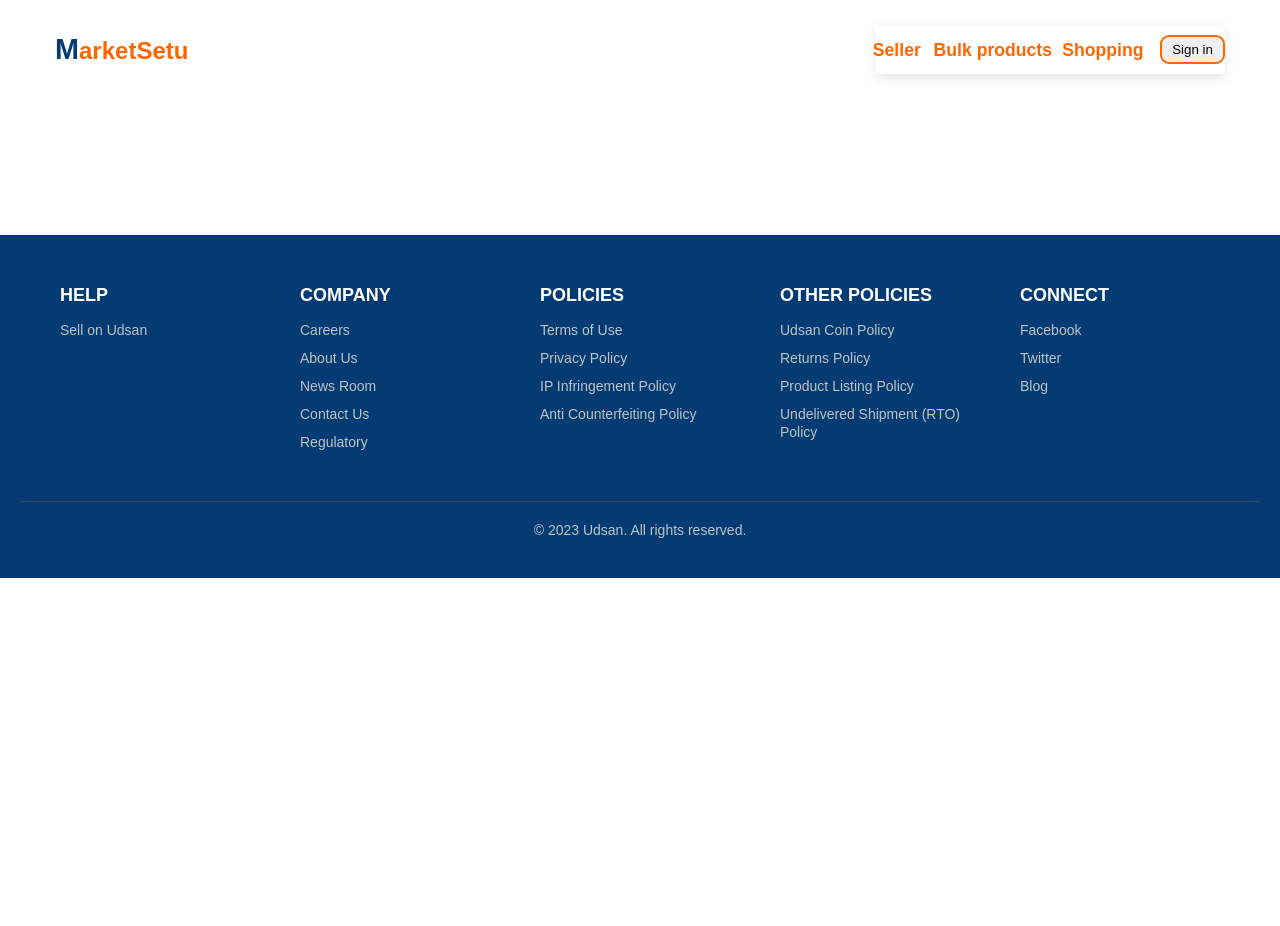
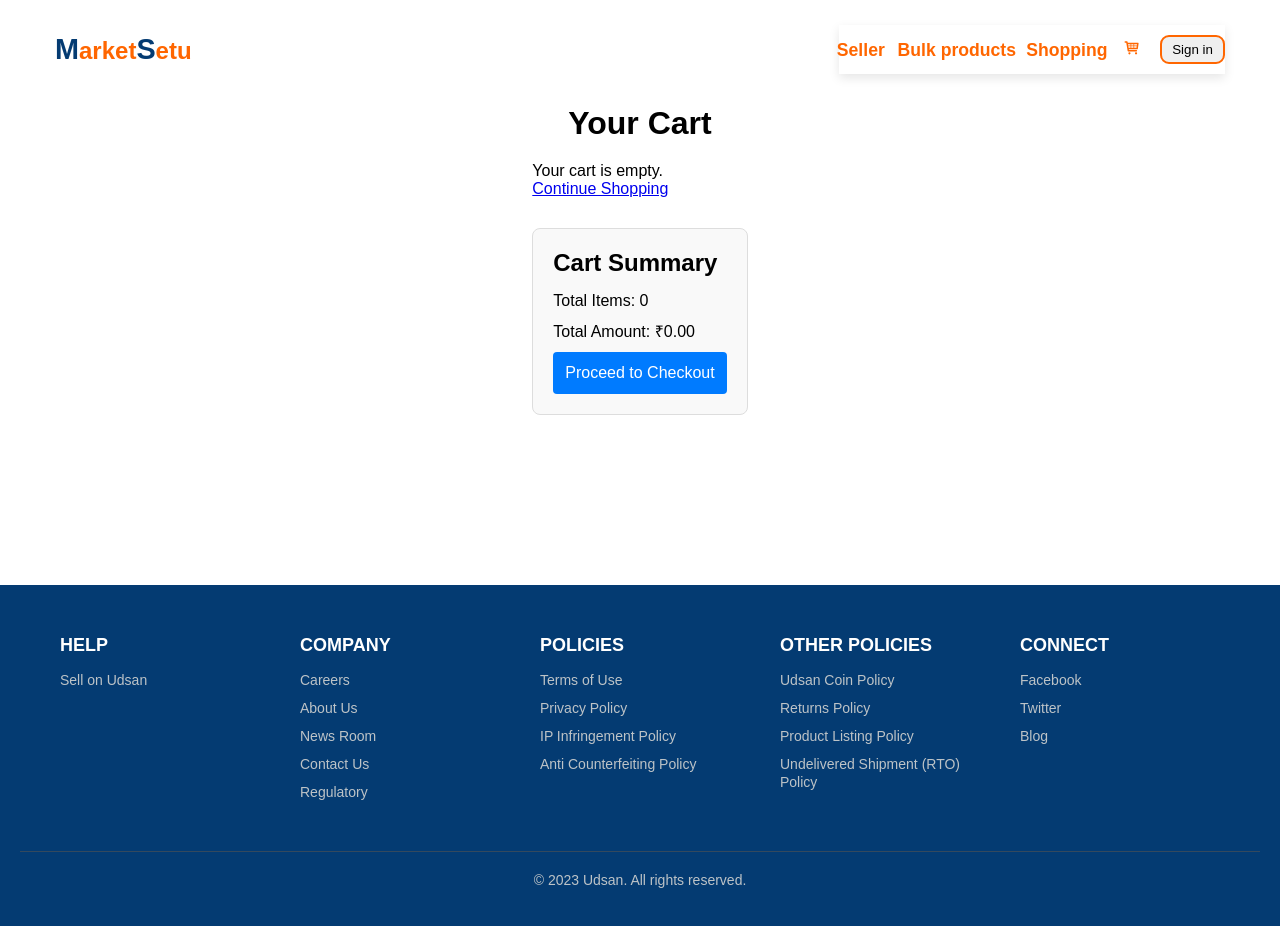
Before and after one commit to Tejaskhope21/markrtplace-App, a React (Vite) app in the folder Frontend/: page /placeorder in a window 1280 px wide. Before the commit the page ends 800 px from the top, so only its background shows below. Built offline with nearby package versions, Linux system fonts and the light colour scheme.

Commit message:
add a placeorder component

```diff
--- a/Frontend/src/App.jsx
+++ b/Frontend/src/App.jsx
@@ -11,6 +11,7 @@ import Cart from "./Pages/Cart/Cart";
 import ShoppingProduct from "./Pages/ShoppingProduct/ShoppingProduct";
 import BuyNow from "./Pages/BuyNow/BuyNow";
 import Buy_B2C from "./Pages/Buy_B2C/Buy_B2C";
+import PlaceOrder from "./Pages/PlaceOrder/PlaceOrder";
 function App() {
   const [showLogin, setShowLogin] = useState(false);
 
@@ -27,6 +28,7 @@ function App() {
           <Route path="/shop" element={<ShoppingProduct />} />
           <Route path="/buy" element={<BuyNow />} />
           <Route path="/buy_b2c" element={<Buy_B2C />} />
+          <Route path="/placeorder" element={<PlaceOrder />} />
         </Routes>
       <Footer />
       </div>
--- a/Frontend/src/Pages/BuyNow/BuyNow.jsx
+++ b/Frontend/src/Pages/BuyNow/BuyNow.jsx
@@ -1,9 +1,11 @@
-import React, { useState } from "react";
+import React, { useContext, useState } from "react";
 import "./BuyNow.css";
 import { item_list } from "../../assets/data"; // Adjust the import path as needed
 import { useLocation } from "react-router-dom";
+import { StoreContext } from "../../components/context/StoreProvider";
 
 function BuyNow() {
+  const { cartitem, addToCart, removeFromcart } = useContext(StoreContext);
   const [selectedImageIndex, setSelectedImageIndex] = useState(0);
   const [quantity, setQuantity] = useState(""); // Changed from 1 to "" (empty string)
 
@@ -45,6 +47,11 @@ function BuyNow() {
     return quantity !== ""
       ? (pricePerPiece * Number(quantity)).toFixed(2)
       : "0.00";
+  };
+
+  const handleBuyNow = () => {
+    const totalPrice = calculateTotalPrice();
+    addToCart(productId, Number(quantity), Number(totalPrice));
   };
 
   return (
@@ -164,7 +171,18 @@ function BuyNow() {
 
           <div className="actions">
             <button className="send-inquiry">Send inquiry</button>
-            <button className="send-inquiry"onClick={()=>{}}>Buy Now</button>
+            {!cartitem[productId] ? (
+              <button className="send-inquiry" onClick={handleBuyNow}>
+                Buy Now
+              </button>
+            ) : (
+              <button
+                className="send-inquiry"
+                onClick={() => removeFromcart(productId)}
+              >
+                Cancel
+              </button>
+            )}
           </div>
 
           <div className="protections">
--- a/Frontend/src/Pages/Buy_B2C/Buy_B2C.jsx
+++ b/Frontend/src/Pages/Buy_B2C/Buy_B2C.jsx
@@ -2,11 +2,10 @@ import React, { useState } from 'react';
 import './Buy_B2C.css';
 import { useLocation } from 'react-router-dom';
 import { productcategory } from '../../assets/b_to_c_data';
-// Sample data (replace with your actual data import)
-
 
 function Buy_B2C() {
   const [selectedImageIndex, setSelectedImageIndex] = useState(0); // State to track the main image index
+  const [quantity, setQuantity] = useState(1); // State to track the quantity of the product
 
   const location = useLocation();
   const queryParams = new URLSearchParams(location.search);
@@ -19,6 +18,31 @@ function Buy_B2C() {
   // Handle thumbnail click to update the main image
   const handleThumbnailClick = (index) => {
     setSelectedImageIndex(index);
+  };
+
+  // Handle quantity change
+  const handleQuantityChange = (e) => {
+    const value = Math.max(product.MOQ || 1, Math.min(1000, Number(e.target.value)));
+    setQuantity(value);
+  };
+
+  // Calculate total price based on quantity
+  const calculateTotalPrice = () => {
+    return (product.price * quantity).toFixed(2);
+  };
+
+  // Handle place order
+  const handlePlaceOrder = () => {
+    const totalPrice = calculateTotalPrice();
+    const orderDetails = {
+      productId: product.id,
+      productName: product.name,
+      quantity: quantity,
+      totalPrice: totalPrice,
+    };
+    console.log("Placing order:", orderDetails);
+    // Add your order placement logic here (e.g., API call, add to cart, etc.)
+    alert(`Order placed successfully! Total: $${totalPrice}`);
   };
 
   if (!product) {
@@ -72,6 +96,20 @@ function Buy_B2C() {
           <p className="price">${product.price.toFixed(2)}</p>
           <p className="moq">MOQ: {product.MOQ} pieces</p>
 
+          {/* Quantity Input Section */}
+          <div className="quantity-section">
+            <h3>Quantity</h3>
+            <input
+              type="number"
+              min={product.MOQ || 1}
+              max="1000"
+              value={quantity}
+              onChange={handleQuantityChange}
+              className="quantity-input"
+            />
+            <p className="total-price">Total: ${calculateTotalPrice()}</p>
+          </div>
+
           <div className="specifications">
             <h3>Specifications</h3>
             {product.specifications && (
@@ -97,7 +135,9 @@ function Buy_B2C() {
 
           <div className="actions">
             <button className="send-inquiry">Send inquiry</button>
-            <button className="send-inquiry">Buy Now</button>
+            <button className="place-order" onClick={handlePlaceOrder}>
+              Place Order
+            </button>
           </div>
 
           <div className="protections">
--- a/Frontend/src/Pages/PlaceOrder/PlaceOrder.jsx
+++ b/Frontend/src/Pages/PlaceOrder/PlaceOrder.jsx
@@ -1,14 +1,99 @@
-import React from 'react'
-import './PlaceOrder'
+import React, { useContext } from "react";
+import "./PlaceOrder.css"; // Ensure you have this CSS file
+import { StoreContext } from "../../components/context/StoreProvider"; // Adjust the import path as needed
+
 function PlaceOrder() {
+  const { cartitem = {}, item_list = [], b2c_items = [], removeFromcart, isLoading } = useContext(StoreContext);
+
+  // Calculate total amount
+  const calculateTotalAmount = () => {
+    let total = 0;
+    for (const itemId in cartitem) {
+      if (cartitem[itemId]?.quantity > 0) {
+        // Check if the item is from B2B or B2C
+        const product = item_list.find((item) => item.id === Number(itemId)) ||
+                        b2c_items.find((item) => item.id === Number(itemId));
+        if (product) {
+          total += parseFloat(cartitem[itemId].totalPrice || 0);
+        }
+      }
+    }
+    return total.toFixed(2);
+  };
+
+  // Handle checkout
+  const handleCheckout = () => {
+    // Implement your checkout logic here
+    console.log("Proceeding to checkout...");
+  };
+
+  if (isLoading) {
+    return <p>Loading...</p>;
+  }
 
   return (
-    <div className='placeorder'>
+    <div className="placeorder">
       <div className="placeorder-content">
+        <h1>Your Cart</h1>
+        {Object.keys(cartitem).length === 0 ? (
+          <div className="empty-cart">
+            <p>Your cart is empty.</p>
+            <a href="/products">Continue Shopping</a>
+          </div>
+        ) : (
+          <div className="cart-items">
+            {Object.keys(cartitem).map((itemId) => {
+              // Find the product in either B2B or B2C items
+              const product = item_list.find((item) => item.id === Number(itemId)) ||
+                             b2c_items.find((item) => item.id === Number(itemId));
+              if (!product || cartitem[itemId].quantity === 0) return null;
 
+              return (
+                <div key={itemId} className="cart-item">
+                  <div className="item-image">
+                    <img
+                      src={product.images?.[0] || "default-image-url"}
+                      alt={product.name || "Product Image"}
+                    />
+                  </div>
+                  <div className="item-details">
+                    <h2>{product.name}</h2>
+                    {/* Display price based on product type */}
+                    {product.price_per_piece ? (
+                      <p>
+                        Price: ₹
+                        {product.price_per_piece["50-499"]?.toFixed(2) || "N/A"} per piece
+                      </p>
+                    ) : (
+                      <p>Price: ₹{product.price?.toFixed(2) || "N/A"}</p>
+                    )}
+                    <p>Quantity: {cartitem[itemId].quantity}</p>
+                    <p>Total: ₹{cartitem[itemId].totalPrice}</p>
+                  </div>
+                  <button
+                    className="remove-button"
+                    onClick={() => removeFromcart(itemId)}
+                    aria-label={`Remove ${product.name} from cart`}
+                  >
+                    Remove
+                  </button>
+                </div>
+              );
+            })}
+          </div>
+        )}
+
+        <div className="cart-summary">
+          <h2>Cart Summary</h2>
+          <p>Total Items: {Object.keys(cartitem).length}</p>
+          <p>Total Amount: ₹{calculateTotalAmount()}</p>
+          <button className="checkout-button" onClick={handleCheckout}>
+            Proceed to Checkout
+          </button>
+        </div>
       </div>
     </div>
-  )
+  );
 }
 
-export default PlaceOrder
+export default PlaceOrder;
--- a/Frontend/src/Pages/PlaceOrder/placeOrder.css
+++ b/Frontend/src/Pages/PlaceOrder/placeOrder.css
@@ -0,0 +1,97 @@
+.placeorder {
+  padding: 20px;
+  max-width: 1200px;
+  margin: 0 auto;
+}
+
+.placeorder-content h1 {
+  font-size: 2rem;
+  text-align: center;
+  margin-bottom: 20px;
+}
+
+.cart-items {
+  display: flex;
+  flex-direction: column;
+  gap: 20px;
+}
+
+.cart-item {
+  display: flex;
+  align-items: center;
+  border: 1px solid #ddd;
+  border-radius: 8px;
+  padding: 15px;
+  background-color: #fff;
+}
+
+.item-image img {
+  width: 100px;
+  height: 100px;
+  object-fit: cover;
+  border-radius: 8px;
+}
+
+.item-details {
+  flex: 1;
+  margin-left: 20px;
+}
+
+.item-details h2 {
+  font-size: 1.2rem;
+  margin-bottom: 10px;
+}
+
+.item-details p {
+  font-size: 0.9rem;
+  color: #666;
+  margin-bottom: 5px;
+}
+
+.remove-button {
+  padding: 8px 12px;
+  background-color: #ff4d4d;
+  color: white;
+  border: none;
+  border-radius: 4px;
+  cursor: pointer;
+  transition: background-color 0.3s ease;
+}
+
+.remove-button:hover {
+  background-color: #ff1a1a;
+}
+
+.cart-summary {
+  margin-top: 30px;
+  padding: 20px;
+  border: 1px solid #ddd;
+  border-radius: 8px;
+  background-color: #f9f9f9;
+}
+
+.cart-summary h2 {
+  font-size: 1.5rem;
+  margin-bottom: 15px;
+}
+
+.cart-summary p {
+  font-size: 1rem;
+  margin-bottom: 10px;
+}
+
+.checkout-button {
+  width: 100%;
+  padding: 12px;
+  background-color: #007bff;
+  color: white;
+  border: none;
+  border-radius: 4px;
+  font-size: 1rem;
+  cursor: pointer;
+  transition: background-color 0.3s ease;
+}
+
+.checkout-button:hover {
+  background-color: #0056b3;
+}
--- a/Frontend/src/components/Navbar/Navbar.jsx
+++ b/Frontend/src/components/Navbar/Navbar.jsx
@@ -2,6 +2,7 @@ import React, { useState, useEffect } from "react";
 import { Link } from "react-router-dom";
 import { FaBars, FaTimes } from "react-icons/fa";
 import "./Navbar.css";
+import { TiShoppingCart } from "react-icons/ti";
 function Navbar({ setShowLogin }) {
   // Correct prop name
   const [menuOpen, setMenuOpen] = useState(false);
@@ -35,7 +36,7 @@ function Navbar({ setShowLogin }) {
     <nav className={`navbar ${isScrolled ? "scrolled" : ""}`}>
       <div className="logo">
         <Link className="link" to="/">
-          <span className="M-class">M</span>arketSetu
+          <span className="M-class">M</span>arket<span className="M-class">S</span>etu
         </Link>
       </div>
 
@@ -55,9 +56,9 @@ function Navbar({ setShowLogin }) {
         <Link className="link" to="/shopping" onClick={handleLinkClick}>
           Shopping
         </Link>
-        {/* <Link className="link" to="/cart" onClick={handleLinkClick}>
-          <img src="" alt="" />
-        </Link> */}
+        <Link className="link" to="/placeorder" onClick={handleLinkClick}>
+          <TiShoppingCart />
+        </Link>
         <div className="link" to="/signin">
           <button className="sign" onClick={() => setShowLogin(true)}>
             Sign in
--- a/Frontend/src/components/context/StoreProvider.jsx
+++ b/Frontend/src/components/context/StoreProvider.jsx
@@ -1,22 +1,45 @@
 import { createContext, useState } from "react";
-import { item_list, menu_list }from "../../assets/data"
-import { product,productcategory } from "../../assets/b_to_c_data";
-export const StoreContext=createContext(null);
+import { item_list, menu_list } from "../../assets/data";
+import { product, productcategory } from "../../assets/b_to_c_data";
 
-// const [addTocard,setAddTocard]=useState()
+export const StoreContext = createContext(null);
 
- const StoreContextProvider=(props)=>{
+const StoreContextProvider = (props) => {
+  const [cartitem, setCartitem] = useState({});
+
+  const addToCart = (itemId, quantity, totalPrice) => {
+    setCartitem((prev) => ({
+      ...prev,
+      [itemId]: {
+        quantity: (prev[itemId]?.quantity || 0) + quantity,
+        totalPrice: (prev[itemId]?.totalPrice || 0) + totalPrice,
+      },
+    }));
+  };
+
+  const removeFromcart = (itemId) => {
+    setCartitem((prev) => {
+      const updatedCart = { ...prev };
+      delete updatedCart[itemId];
+      return updatedCart;
+    });
+  };
+
   const contextValue = {
-     item_list ,
-     menu_list,
-     product,
-     productcategory
+    item_list,
+    menu_list,
+    product,
+    productcategory,
+    addToCart,
+    removeFromcart,
+    cartitem,
+  };
 
-  };
-  return(
+  return (
     <StoreContext.Provider value={contextValue}>
-    {props.children}
-  </StoreContext.Provider>
-  )
-}
+      {props.children}
+    </StoreContext.Provider>
+  );
+};
+
 export default StoreContextProvider;
```
